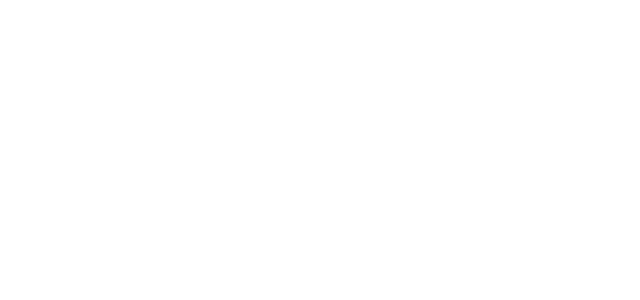
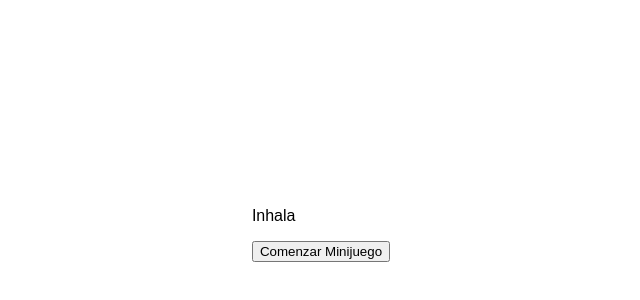
Before and after one commit to AlejandroGarciaMenor/TFG_GISI, a React (Create React App) app in the folder frontend/: page /minijuego-respiracion in a window 1280 px wide. Before the commit this address had no page. Shown: the part 174-474 px from the top of the page, without its empty margins (319-959 px from the left). Built offline with nearby package versions, Linux system fonts and the light colour scheme.

Commit message:
logica juego respiracion 478 con texto

```diff
--- a/frontend/src/App.js
+++ b/frontend/src/App.js
@@ -9,6 +9,7 @@
 import PerfilUsuario from "./PerfilUsuario";
 import AyudaUrgente from "./AyudaUrgente";
 import PoliticaPrivacidad from "./PoliticaPrivacidad";
+import MinijuegoRespiracion478 from "./MinijuegoRespiracion478";
 
 function App() {
   return (
@@ -24,6 +25,7 @@
           <Route path="/perfil-usuario" element={<PerfilUsuario />} />
           <Route path="/ayuda-urgente" element={<AyudaUrgente />} />
           <Route path="/privacidad" element={<PoliticaPrivacidad />} />
+          <Route path="/minijuego-respiracion" element={<MinijuegoRespiracion478 />} />
         </Routes>
       </div>
     </Router>
--- /dev/null
+++ b/frontend/src/MinijuegoRespiracion478.js
@@ -0,0 +1,47 @@
+import React, {useEffect, useState} from "react";
+
+const pasos = [
+    {nombre: "Inhala", duracion: 4000},
+    {nombre: "Mantén", duracion: 7000},
+    {nombre: "Exhala", duracion: 8000},
+];
+
+const MinijuegoRespiracion478 = () => {
+
+    const [pasoIndex, setPasoIndex] = useState(0);
+    const [esActivo, setEsActivo] = useState(false);
+
+
+    // temporizador para controlar el paso del juego
+    useEffect(() => {
+        let temporizador;
+        if(esActivo){
+            const pasoActual = pasos[pasoIndex];
+
+
+            temporizador = setTimeout(() => {
+                const siguienteIndex = (pasoIndex + 1) % pasos.length;
+                setPasoIndex(siguienteIndex);
+            }, pasoActual.duracion);
+        }
+        return () => clearTimeout(temporizador);
+    }, [pasoIndex, esActivo]); // tiene que cambiar el paso o estar activo
+
+    const comenzarRespiracion = () => {
+        setEsActivo(true);
+        setPasoIndex(0);
+    };
+
+    return (
+        <div className="minijuego-container">
+
+            <p className="texto-respiracion">{pasos[pasoIndex].nombre}</p>
+            { !esActivo && (
+                <button className="boton-comenzar-minijuego" onClick={comenzarRespiracion}>Comenzar Minijuego</button>
+            )}
+        </div>
+    );
+
+};
+
+export default MinijuegoRespiracion478;
```
